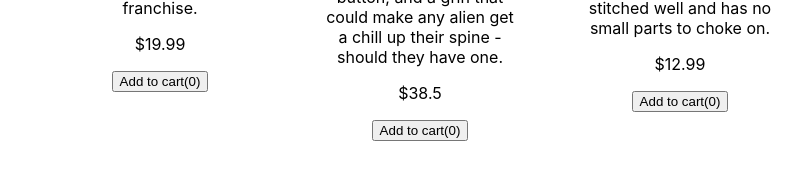
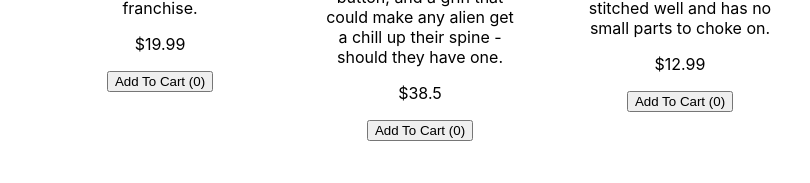
Before and after one commit to YohanesDemissie/-checkout-cart, a React (Create React App) app: page / in a window 1280 px wide. Shown: the part 479-662 px from the top of the page, without its empty margins (98-908 px from the left). Built offline with nearby package versions, Linux system fonts and the light colour scheme.

Commit message:
Stuck on road block. Merging this to master and starting fresh on new branch take-two

```diff
--- a/src/features/cart/reducer.js
+++ b/src/features/cart/reducer.js
@@ -1,16 +1,17 @@
 const cartWithoutItem = (cart, item) => cart.filter(cartItem => cart.item !== item.id) //this makes sure we dont have duplicates in our cart. Making sure Each cart.item doesn't have the same ID
 const itemInCart = (cart, item) => cart.filter(cartItem => cartItem.id === item.id)[0] //this grabs the first index of the array rather than grabbing the entire array
+
 const addToCart = (cart, item) => {
   const cartItem = itemInCart(cart, item)
   return cartItem === undefined //if cart is empty
-    ? [...cartWithoutItem(cart, item), {...item, quantity: 1}] //gives us all the items in the cart except the first item. then giving it a quantity of one because it didnt already exsist in our cart
-    : [cartWithoutItem(cart, item), { ...cartItem, quantity: cartItem.quantity + 1}] //adds one quantity per item from array rather than return a whole array
+    ? [ ...cartWithoutItem(cart, item), {...item, quantity: 1}] //gives us all the items in the cart except the first item. then giving it a quantity of one because it didnt already exsist in our cart
+    : [ ...cartWithoutItem(cart, item), { ...cartItem, quantity: cartItem.quantity + 1}] //adds one quantity per item from array rather than return a whole array
 }
 
 const removeFromCart = (cart, item) => {
   return item.quantity === 1
-  ? [...cartWithoutItem(cart, item) ]
-  : [...cartWithoutItem(cart, item), { ...item, quantity: item.quantity - 1}] //Breaks down remove method in minute 12 in part 2
+  ? [ ...cartWithoutItem(cart, item) ]
+  : [ ...cartWithoutItem(cart, item), { ...item, quantity: item.quantity - 1 }] //Breaks down remove method in minute 12 in part 2
 }
 
 const cartReducer = (state=[], action) => { //passing in initial state of an empty array
--- /dev/null
+++ b/src/features/product-listing/AddButton.js
@@ -0,0 +1,11 @@
+import React from 'react';
+
+export default function AddButton(props) {
+  return <button
+  onClick={() =>props.addToCart(props.product)}
+  >Add To Cart ({
+    (props.cartItem && props.cartItem.quantity) || 0
+  })
+    </button>
+}
+//if there is anything, we will get the quantity. if not, we get 0.
--- a/src/features/product-listing/ProductListItem.js
+++ b/src/features/product-listing/ProductListItem.js
@@ -1,8 +1,9 @@
 import React from 'react';
-import '../../index.css'
+import '../../index.css';
+import AddButton from './AddButton';
+import RemoveButton from './RemoveButton';
 
 export default function ProductListItem(props) {
- //grabs first index of array of items
   return <div className="productItem">
     <h2>{props.product.name}</h2>
     <img
@@ -15,11 +16,26 @@ export default function ProductListItem(props) {
 
     <p> { props.product.description }</p>
     <p> ${props.product.price} </p>
-    <button
-    onClick={() => props.addToCart(props.product)}
-    >Add to cart({
-      (props.cartItem && props.cartItem.quantity) || 0
-    })</button> {//if there is anything, we will get the quantity. if not, we get 0.
+
+    <div>
+    <AddButton
+      cartItem={props.cartItem}
+      product={props.product}
+      addToCart={props.addToCart}
+    />
+    </div>
+
+    <div>
+    {
+      props.cartItem //if there is a cartItem, show remove button, otherwise show null (AKA dont show)
+      ? <RemoveButton
+        cartItem={props.cartItem}
+        product={props.product}
+        removeFromCart={props.removeFromCart}
+      />
+      : null
     }
+    </div>
+
   </div>
 }
--- /dev/null
+++ b/src/features/product-listing/RemoveButton.js
@@ -0,0 +1,8 @@
+import React from 'react';
+
+export default function RemoveButton(props) {
+  return <button
+    onClick={() => props.removeFromCart(props.cartItem)}
+  >Remove</button>
+}
+//if there is anything, we will get the quantity. if not, we get 0.
--- a/src/features/product-listing/index.js
+++ b/src/features/product-listing/index.js
@@ -11,6 +11,7 @@ function ProductListing(props) {
         <ProductListItem
         product={product}
         addToCart={props.addToCart}
+        removeFromCart={props.removeFromCart}
         cartItem={props.cart.filter( cartItem => cartItem.id === product.id)[0]}
         />) //grabbing a single item from our products database. Then productListItem component handles quantity of that item (8:30 part 2 explains)
     }
@@ -19,7 +20,7 @@ function ProductListing(props) {
 
 function mapStateToProps(state) { //maps out cart to state so way can say props.cart to get value of items (aka payload of cart)
   return {
-    cart: state.cart
+    cart: state.cart,
   }
 }
 
```
